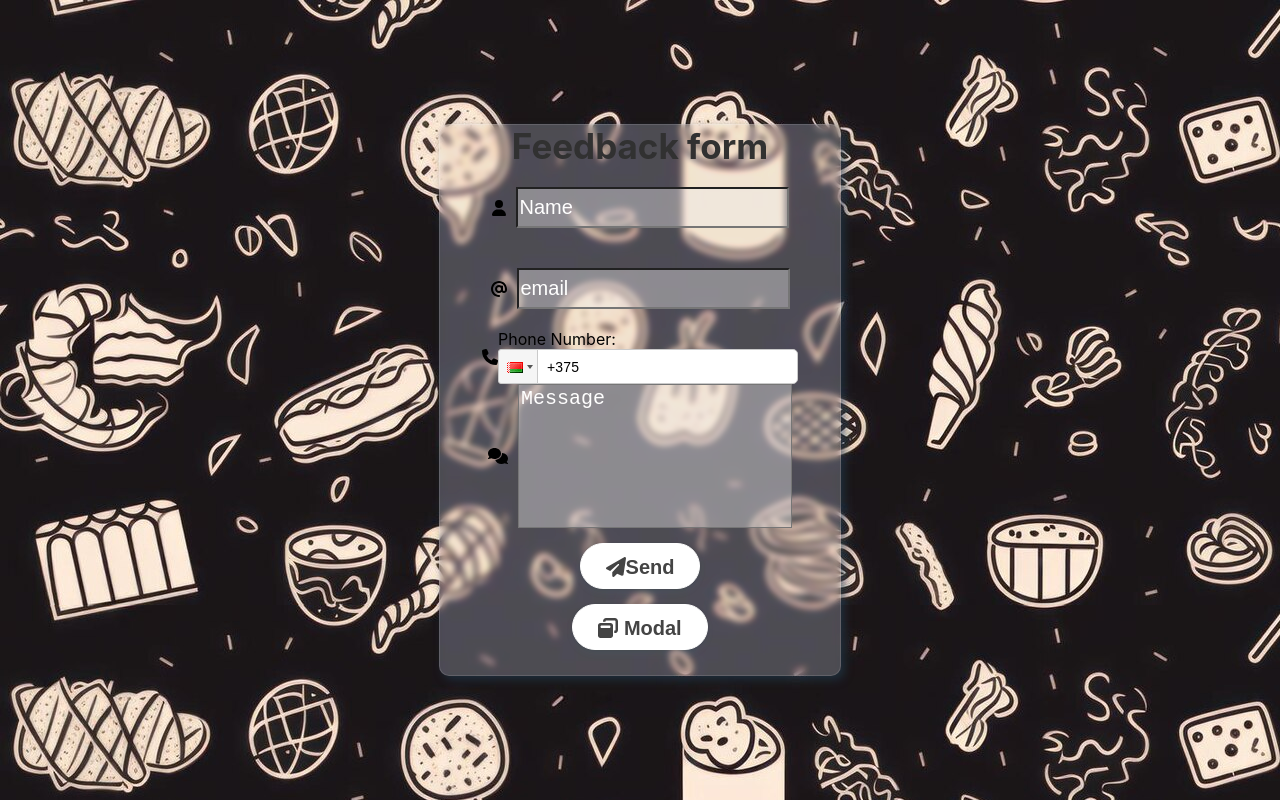
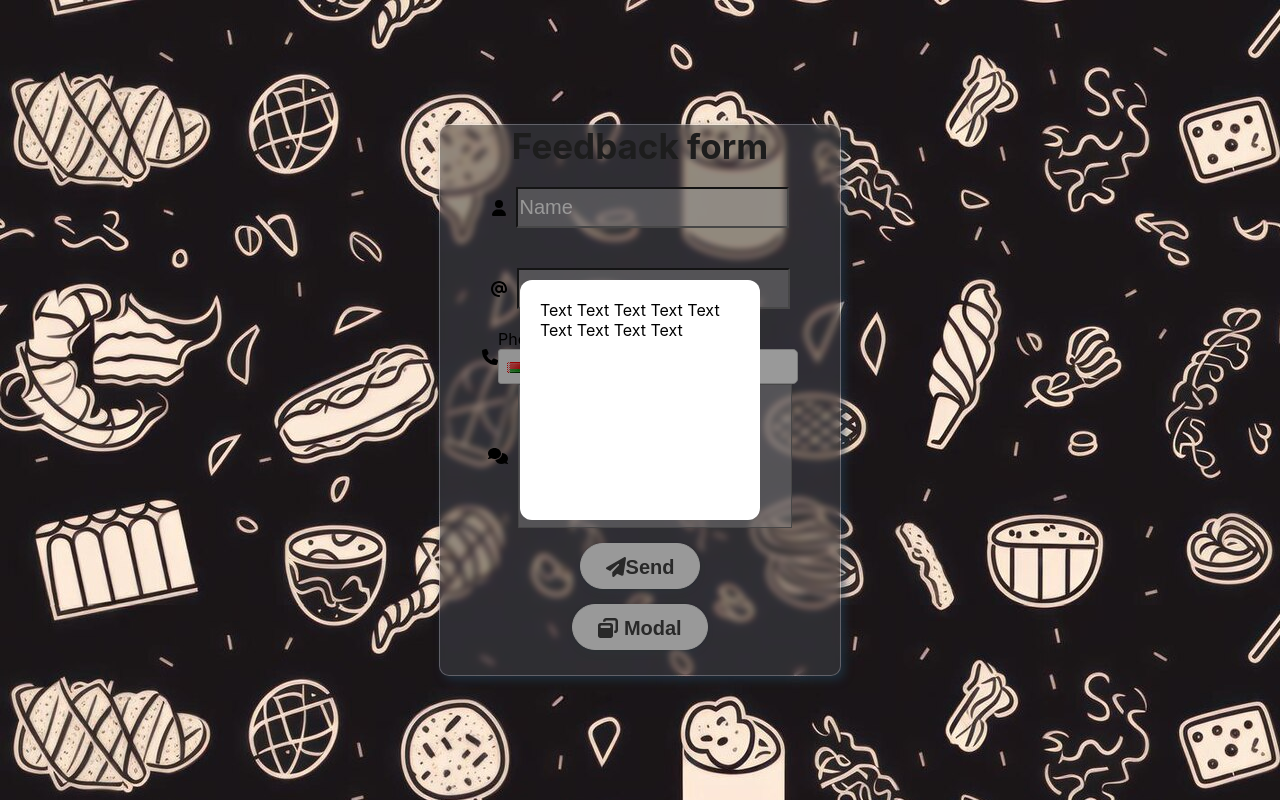
Before and after one commit to inevadim/test, a React (Create React App) app: page / in a window 1280 px wide. Both pictures are taken after a click on the button "Modal". Built offline with nearby package versions, Linux system fonts and the light colour scheme.

Commit message:
fincionality modal window and animation

```diff
--- a/src/components/feedBackForm/FeedBackForm.jsx
+++ b/src/components/feedBackForm/FeedBackForm.jsx
@@ -4,9 +4,12 @@ import { faAt,faPhone,faComments,faUser,faPaperPlane,faWindowRestore } from '@fo
 import { PhoneNumberValidation } from './validation/PhoneNumberValidation';
 import { useEffect, useState } from 'react';
 import axios from 'axios';
+import { Modal } from './modal/Modal.jsx';
 
 
 export const FeedBackForm=()=>{
+    const[modalActive,setModalActive]=useState(true)
+
     const[email,setEmail]=useState();
     const[emailDirty,setEmailDirty]=useState(false);
     const[emailError,setEmailError]=useState("Email must be filled");
@@ -138,6 +141,11 @@ export const FeedBackForm=()=>{
             <FontAwesomeIcon icon={faPaperPlane} />
                  Send
         </button></div>
-        <button className={style.send}><FontAwesomeIcon icon={faWindowRestore}/>  Modal</button>
+        <button
+            onClick={()=>setModalActive(false)}
+            className={style.send}>
+                <FontAwesomeIcon icon={faWindowRestore}/>  Modal
+        </button>
+        <Modal active={modalActive} setActive={setModalActive}/>
     </div>)
 }
--- a/src/components/feedBackForm/modal/Modal.jsx
+++ b/src/components/feedBackForm/modal/Modal.jsx
@@ -1,7 +1,15 @@
 import style from './Modal.module.scss';
 
-export const FeedBackForm=()=>{
+export const Modal=({active,setActive})=>{
     return(
-        <div className={style.wrapper}>Modal</div>
+        <div
+            className={active ? style.wrapperModal: style.wrapperModalActive}
+            onClick={()=>setActive(true)}
+        >
+            <div
+                className={active ? style.content : style.contentActive}
+                onClick={e=>e.stopPropagation()}
+            >Text Text Text Text Text Text Text Text Text</div>
+        </div>
     )
 }
--- a/src/components/feedBackForm/modal/Modal.module.scss
+++ b/src/components/feedBackForm/modal/Modal.module.scss
@@ -0,0 +1,51 @@
+.wrapperModal{
+    height: 100%;
+    width: 100%;
+    background-color: rgba(0, 0, 0, 0.4);
+    position: fixed;
+    top:0;
+    left: 0;
+    display: flex;
+    align-items: center;
+    justify-content: center;
+    // transform: scale(0);
+    opacity: 0;
+    pointer-events: none;
+    transition: 0.5s;
+}
+
+.wrapperModalActive{
+    height: 100%;
+    width: 100%;
+    background-color: rgba(0, 0, 0, 0.4);
+    position: fixed;
+    top:0;
+    left: 0;
+    display: flex;
+    align-items: center;
+    justify-content: center;
+    opacity: 1;
+    // transform: scale(1);
+    transition: 0.5s;
+    pointer-events: all;
+}
+
+.content{
+    padding: 20px;
+    border-radius: 12px;
+    background-color: white;
+    height: 200px;
+    width: 200px;
+    transform:scale(0.5);
+    transition: 0.4s all;
+}
+
+.contentActive{
+    padding: 20px;
+    border-radius: 12px;
+    background-color: white;
+    height: 200px;
+    width: 200px;
+    transform: scale(1);
+    transition: 0.4s all;
+}
```
